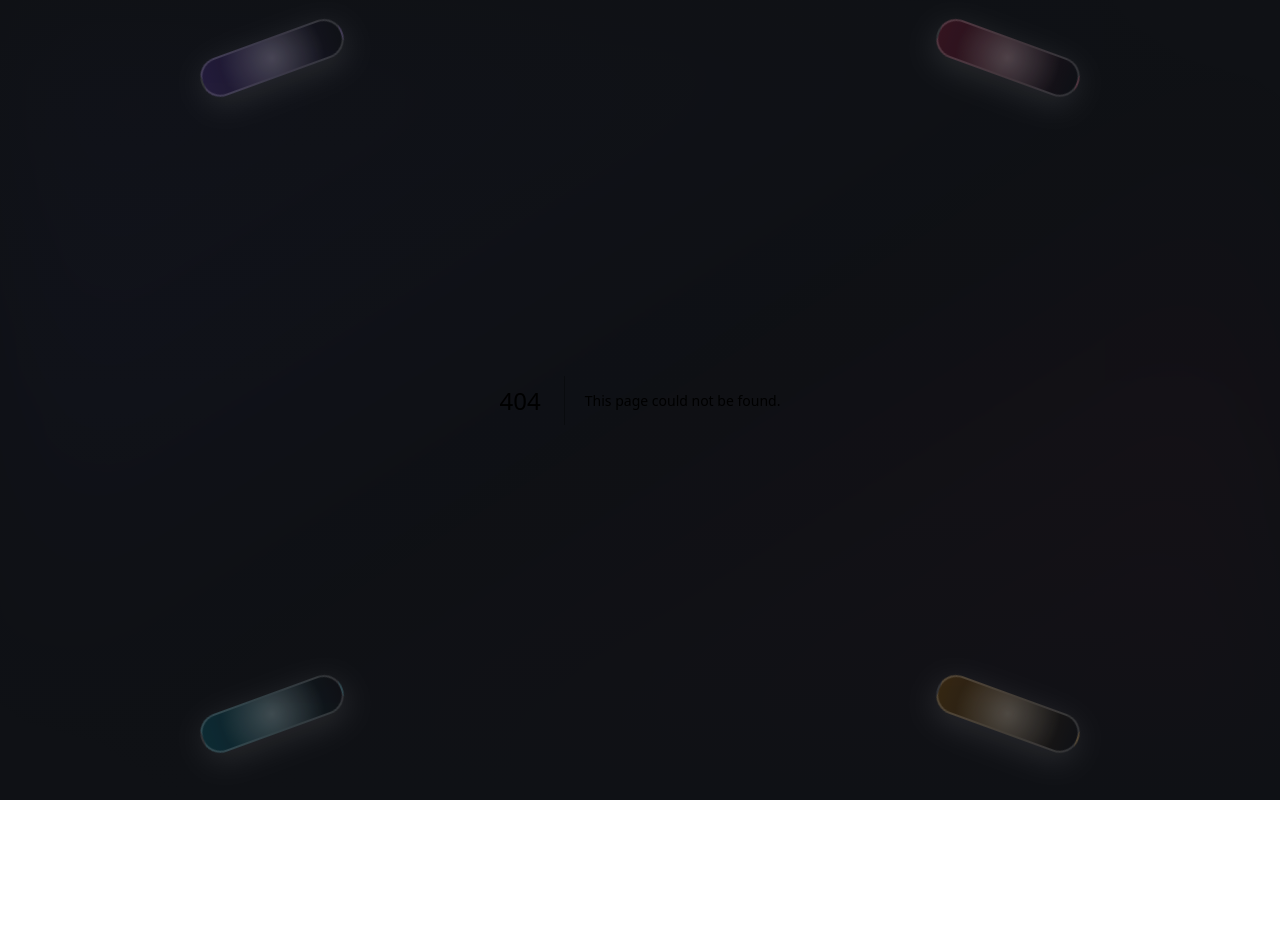
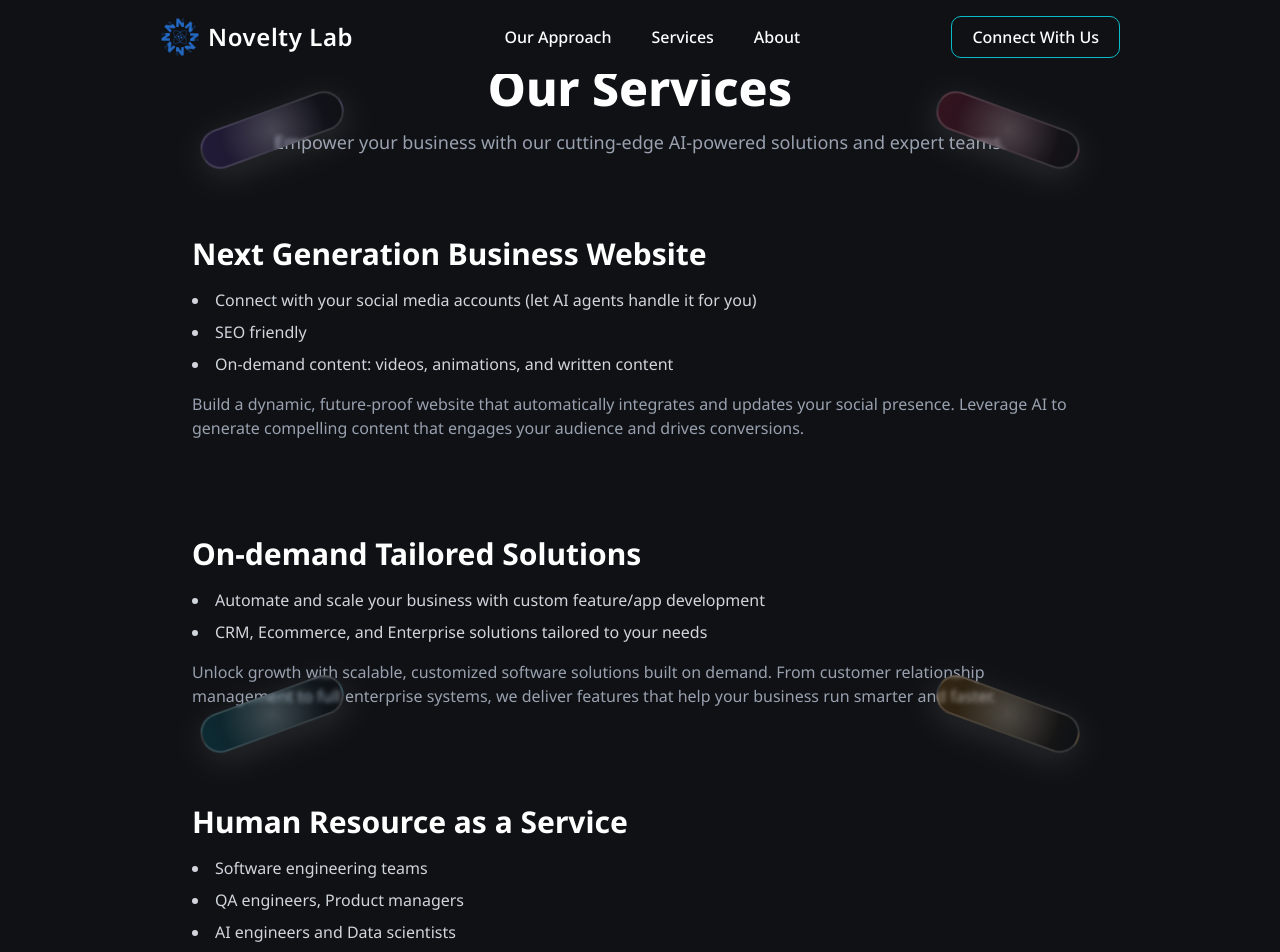
Before and after one commit to rupeshbug/novelty_lab_website, a Next.js app: page /services in a window 1280 px wide. Before the commit this address had no page. Shown: the top 952 px of the page. Before the commit the page ends 800 px from the top, so only its background shows below. Built offline with nearby package versions, Linux system fonts and the light colour scheme.

Commit message:
minor changes

```diff
--- /dev/null
+++ b/src/app/services/page.tsx
@@ -0,0 +1,79 @@
+"use client";
+
+import Navbar from "../components/Navbar";
+
+export default function ServicesPage() {
+  return (
+    <>
+      <Navbar />
+      <main className="max-w-7xl mx-auto px-6 md:px-12 py-16 min-h-screen text-white bg-[#0f1115]">
+        <section className="mb-20 text-center">
+          <h1 className="text-5xl font-extrabold mb-4">Our Services</h1>
+          <p className="text-lg text-gray-400 max-w-3xl mx-auto">
+            Empower your business with our cutting-edge AI-powered solutions and
+            expert teams.
+          </p>
+        </section>
+
+        {/* Service 1 */}
+        <section className="mb-24 max-w-4xl mx-auto">
+          <h2 className="text-3xl font-bold mb-4">
+            Next Generation Business Website
+          </h2>
+          <ul className="list-disc list-inside space-y-2 text-gray-300 mb-4">
+            <li>
+              Connect with your social media accounts (let AI agents handle it
+              for you)
+            </li>
+            <li>SEO friendly</li>
+            <li>On-demand content: videos, animations, and written content</li>
+          </ul>
+          <p className="text-gray-400">
+            Build a dynamic, future-proof website that automatically integrates
+            and updates your social presence. Leverage AI to generate compelling
+            content that engages your audience and drives conversions.
+          </p>
+        </section>
+
+        {/* Service 2 */}
+        <section className="mb-24 max-w-4xl mx-auto">
+          <h2 className="text-3xl font-bold mb-4">
+            On-demand Tailored Solutions
+          </h2>
+          <ul className="list-disc list-inside space-y-2 text-gray-300 mb-4">
+            <li>
+              Automate and scale your business with custom feature/app
+              development
+            </li>
+            <li>
+              CRM, Ecommerce, and Enterprise solutions tailored to your needs
+            </li>
+          </ul>
+          <p className="text-gray-400">
+            Unlock growth with scalable, customized software solutions built on
+            demand. From customer relationship management to full enterprise
+            systems, we deliver features that help your business run smarter and
+            faster.
+          </p>
+        </section>
+
+        {/* Service 3 */}
+        <section className="mb-24 max-w-4xl mx-auto">
+          <h2 className="text-3xl font-bold mb-4">
+            Human Resource as a Service
+          </h2>
+          <ul className="list-disc list-inside space-y-2 text-gray-300 mb-4">
+            <li>Software engineering teams</li>
+            <li>QA engineers, Product managers</li>
+            <li>AI engineers and Data scientists</li>
+          </ul>
+          <p className="text-gray-400">
+            Access highly skilled professionals on demand, scaling your team
+            with the expertise you need—whether its software development,
+            quality assurance, product management, or AI and data science.
+          </p>
+        </section>
+      </main>
+    </>
+  );
+}
--- a/src/components/ui/AnimatedBackground.tsx
+++ b/src/components/ui/AnimatedBackground.tsx
@@ -86,7 +86,7 @@ export function AnimatedBackground({ children }: { children: ReactNode }) {
           height={40}
           rotate={20}
           gradient="from-rose-500/[0.15]"
-          className="right-[5%] md:right-[15%] top-[2%] md:top-[3%]"
+          className="right-[5%] md:right-[15%] top-[8vh] md:top-[12vh]"
         />
         <ElegantShape
           delay={0.5}
@@ -94,7 +94,7 @@ export function AnimatedBackground({ children }: { children: ReactNode }) {
           height={40}
           rotate={-20}
           gradient="from-violet-500/[0.15]"
-          className="left-[5%] md:left-[15%] top-[2%] md:top-[3%]"
+          className="left-[5%] md:left-[15%] top-[8vh] md:top-[12vh]"
         />
         <ElegantShape
           delay={0.6}
```
